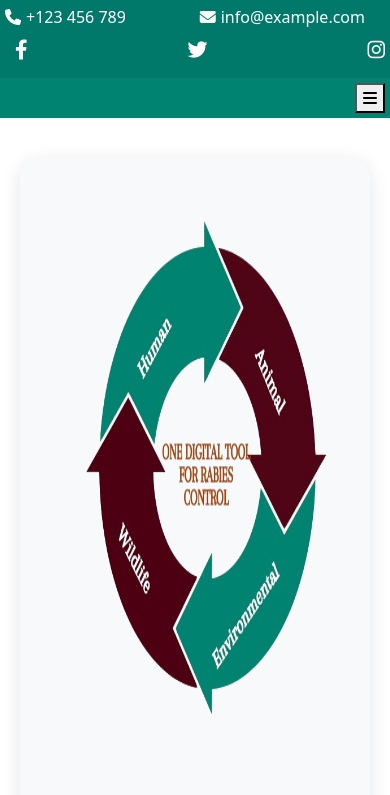
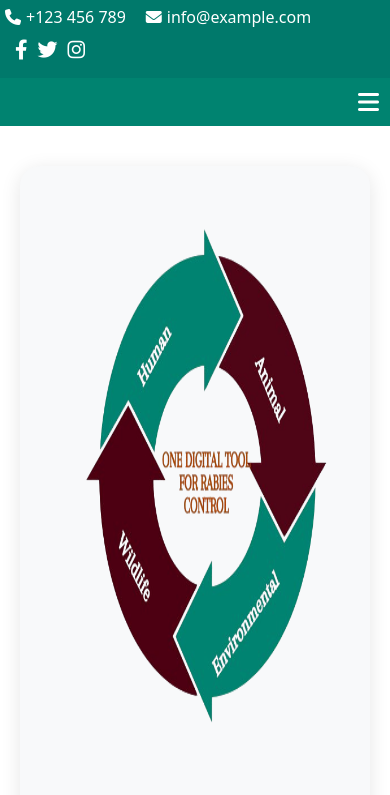
Before and after one commit to NUNIYA/AHRI-webpage, a plain HTML site: page index.html in a window 390 px wide. Shown: the top 795 px of the page. Drawn offline with nearby package versions, Linux system fonts and the light colour scheme.

Commit message:
menu-togle

```diff
--- a/Assets/main.css
+++ b/Assets/main.css
@@ -57,6 +57,7 @@ body {
 
   .contact-info {
     display: flex;
+    justify-content: space-evenly;
     align-items: center;
   }
 
@@ -74,6 +75,7 @@ body {
 
   .social-links {
     display: flex;
+    justify-content: space-evenly;
     align-items: center;
   }
 
@@ -182,18 +184,39 @@ body {
   margin-left: 5px;
 }
 
+.menu-toggle {
+  display: none;
+  background: none;
+  border: none;
+  color: #fff;
+  font-size: 24px;
+  cursor: pointer;
+}
+
+.nav-menu {
+  display: flex;
+}
+
 /* Responsive Styles */
 @media (max-width: 768px) {
-  .topbar {
-    flex-direction: column;
-    align-items: flex-start;
-    padding: 10px;
+  .contact-social-wrapper {
+    width: 100%;
+    justify-content: space-between;
   }
 
   .contact-info, .social-links {
     margin-bottom: 10px;
-    justify-content: space-between;
-    width: 100%;
+    flex-wrap: nowrap; /* Prevent wrapping if possible */
+  }
+}
+
+@media (max-width: 768px) {
+  .topbar {
+    display: flex;
+    justify-content: space-evenly;
+    flex-direction: column;
+    align-items: flex-start;
+    padding: 10px;
   }
 
   .nav-container {
@@ -242,6 +265,7 @@ body {
     display: block; /* Show menu toggle button on small screens */
   }
 }
+
 
 @media (max-width: 480px) {
   .topbar {
--- a/index.html
+++ b/index.html
@@ -10,7 +10,7 @@
 </head>
 <body>
   <header>
-    <div class="topbar">
+    <div class="topbar contact-social-wrapper">
       <div class="contact-info">
         <a href="tel:+123456789"><i class="fas fa-phone"></i> +123 456 789</a>
         <a href="mailto:info@example.com"><i class="fas fa-envelope"></i> info@example.com</a>
```
